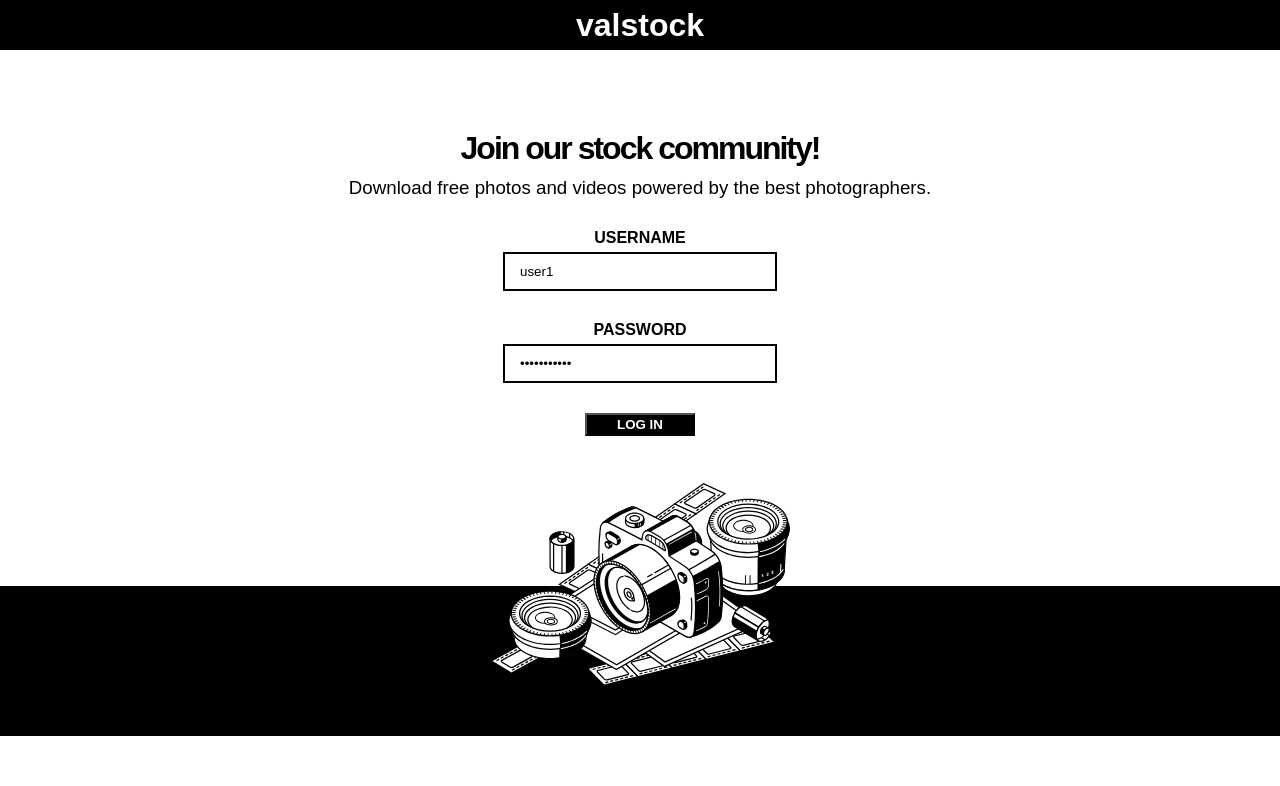
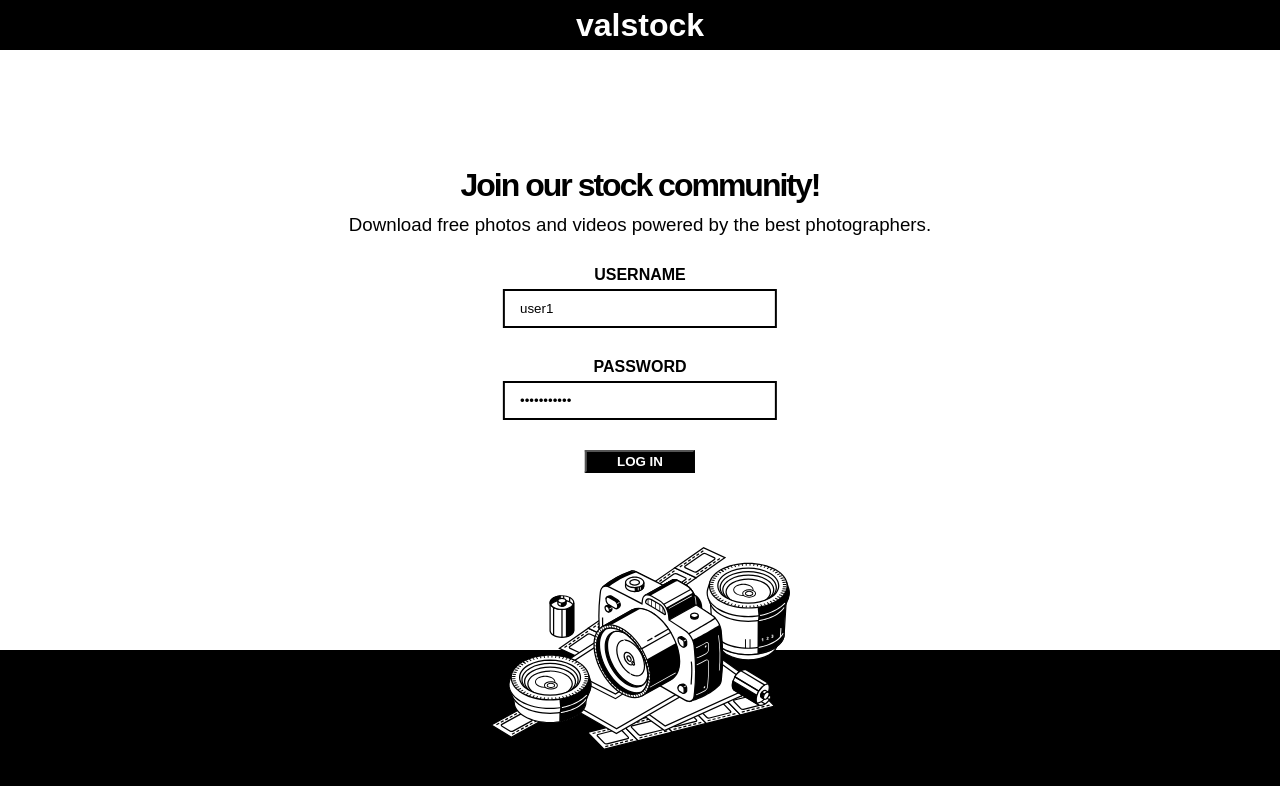
Before and after one commit to oliverDX1234/GalleryProject, a Vue app: page /#/login in a window 1280 px wide. Shown: the top 786 px of the page. Built offline with nearby package versions, Linux system fonts and the light colour scheme.

Commit message:
Fixed view on other devices

```diff
--- a/src/assets/css/style.css
+++ b/src/assets/css/style.css
@@ -34,9 +34,13 @@
     text-align: center;
     color: black;
 }
-
+html {
+    min-height: 100%;
+}
 body{
     margin: 0;
+
+    min-height: 100vh;
 }
 
 .header{
@@ -254,7 +258,12 @@ select{
 .pointer{
     cursor: pointer;
 }
-
+.login-page{
+    position: absolute;
+    top: 35%;
+    left: 50%;
+    transform: translate(-50%, -50%);
+}
 /* Login */
 .login-page .page-section h1{
     letter-spacing: -2px;
@@ -268,7 +277,6 @@ select{
 .login-page .page-section .login-form{
     margin-top: 30px;
 }
-
 .login-page .page-section label{
     text-transform: capitalize;
     font-weight: bold;
@@ -276,14 +284,15 @@ select{
     display:block;
 }
 
-.login-page .footer-section{
+.footer-section{
     background: black;
-    margin-top: 150px;
-    position: relative;
+    position: fixed;
+    bottom: 0;
+    width: 100%;
     height: 150px;
 }
 
-.login-page .footer-section img{
+.footer-section img{
     position: absolute;
     left: 50%;
     bottom: 0;
--- a/src/views/Login.vue
+++ b/src/views/Login.vue
@@ -22,12 +22,12 @@
         <button>LOG IN</button>
 
         <p class="validation mt-3" v-show="errorMsg">The provided credentials are incorrect. Please try again</p>
-
-        <div class="footer-section">
-          <img src="../assets/images/login.svg" alt="login-image">
-        </div>
       </form>
     </div>
+  </div>
+
+  <div class="footer-section">
+    <img src="../assets/images/login.svg" alt="login-image">
   </div>
 </template>
 
```
